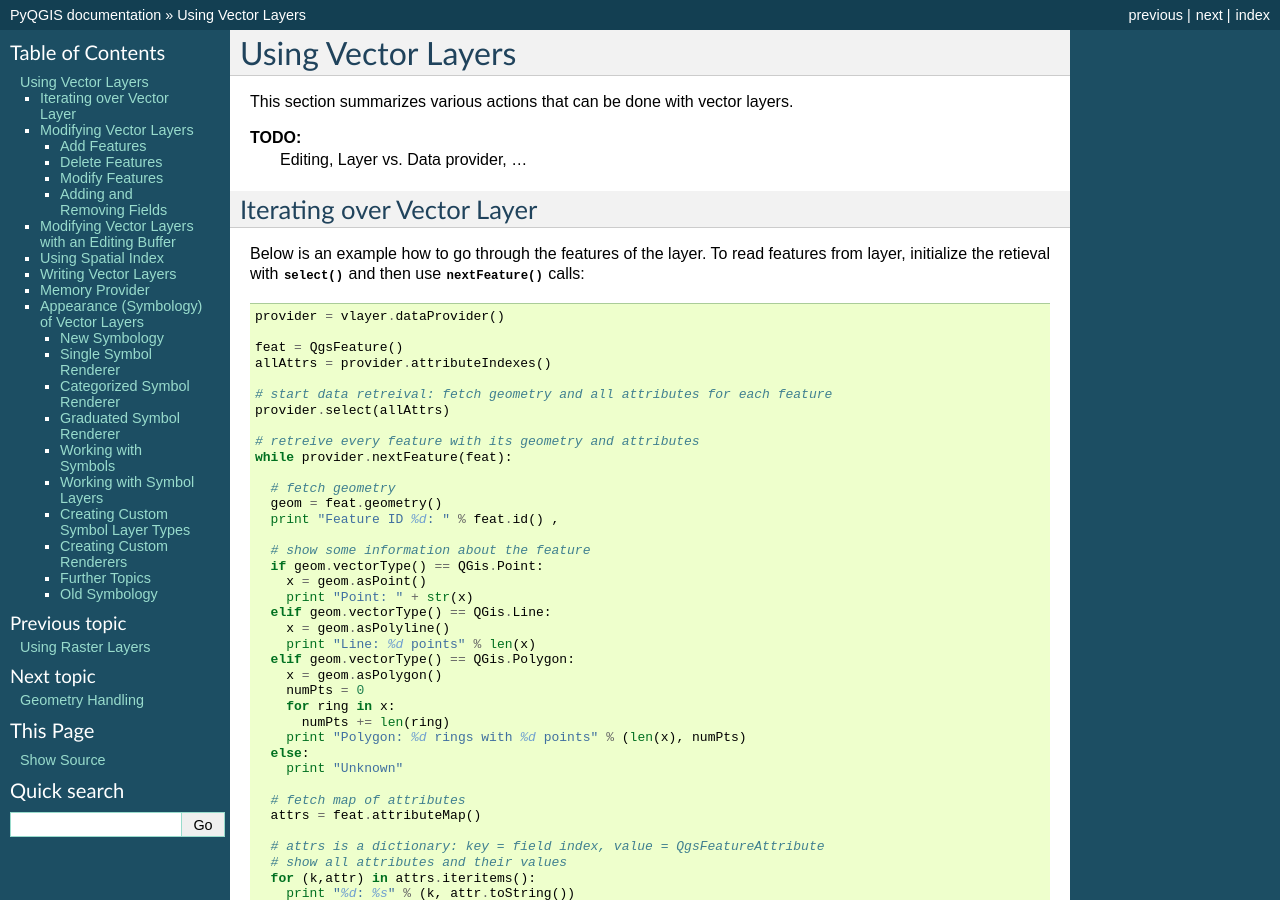
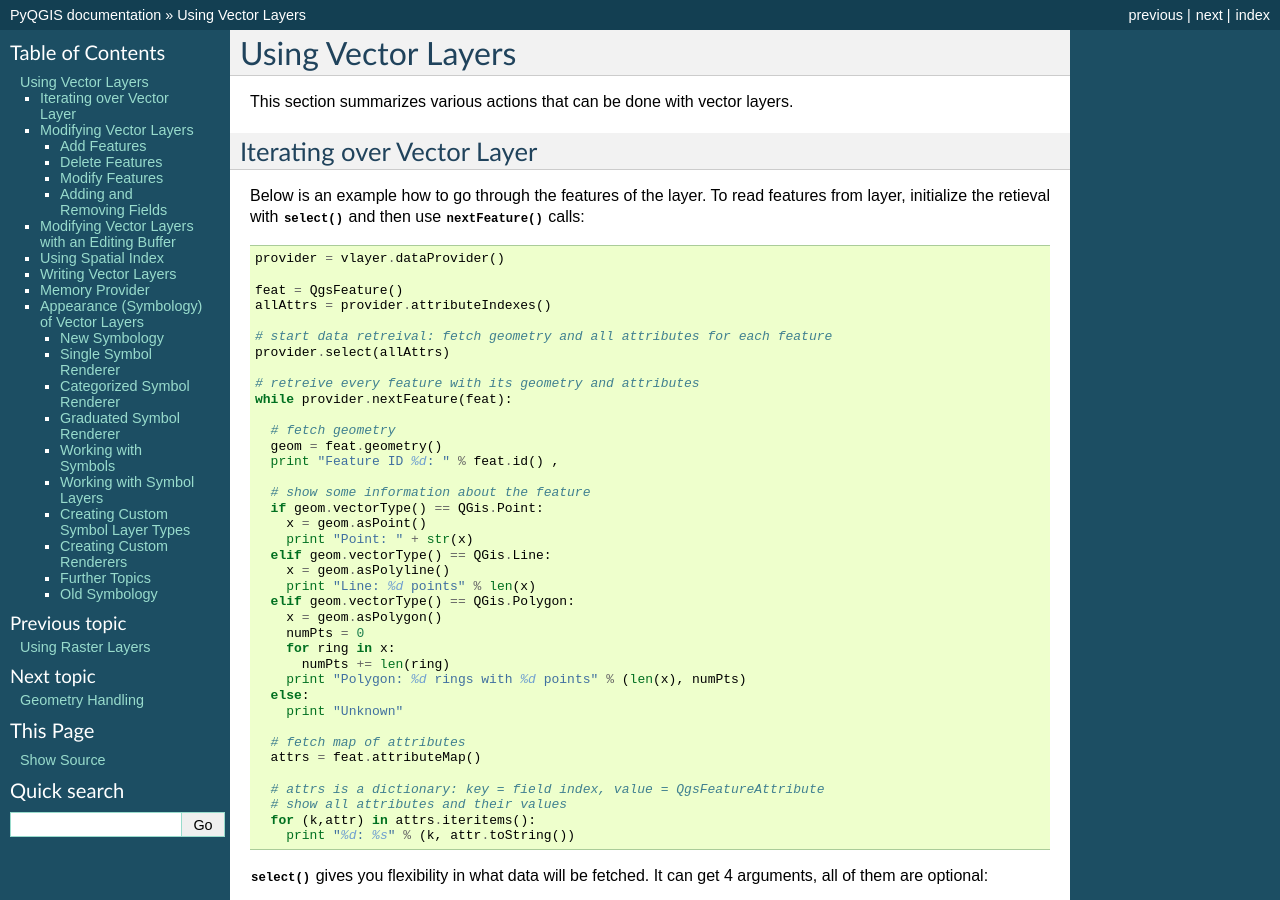
Before and after one commit to slarosa/QGIS-Developer-Cookbook, a Sphinx documentation site: the page built from english_us/source/vector.rst, in a window 1280 px wide and 900 px high. Built offline with Sphinx 7.4.7, drawn with Linux system fonts in a browser that asks for light colours.

Commit message:
Removed TODO for vector layer editing

```diff
--- a/english_us/source/vector.rst
+++ b/english_us/source/vector.rst
@@ -6,8 +6,6 @@ Using Vector Layers
 
 This section summarizes various actions that can be done with vector layers.
 
-**TODO:**
-   Editing, Layer vs. Data provider, ...
 
 .. index::
   triple: vector layers; iterating; features
```
